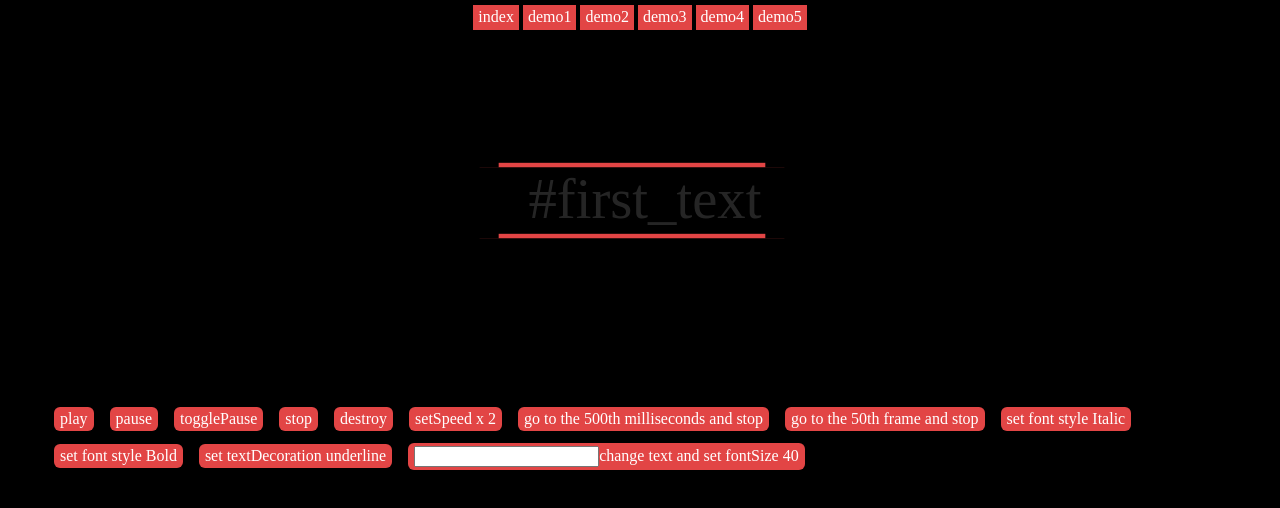
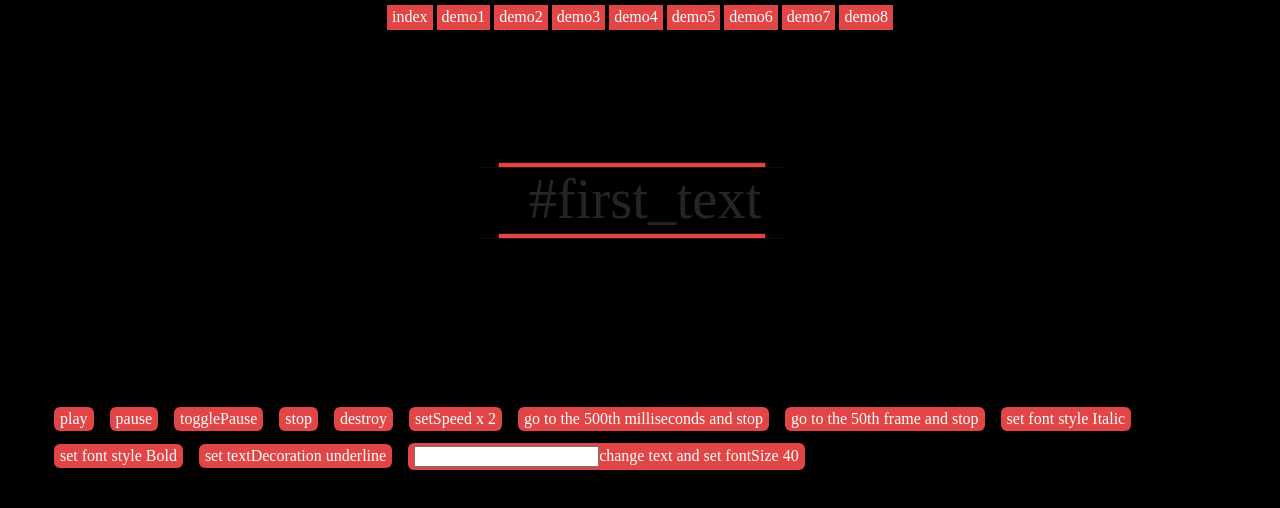
Before and after one commit to skillnull/Lottie-Web-Caption-Animation, a plain HTML site: page index.html in a window 1280 px wide. Drawn offline with Linux system fonts and the light colour scheme.

Commit message:
file update

```diff
--- a/index.html
+++ b/index.html
@@ -13,6 +13,9 @@
     <a href="html/demo3.html">demo3</a>
     <a href="html/demo4.html">demo4</a>
     <a href="html/demo5.html">demo5</a>
+    <a href="html/demo6.html">demo6</a>
+    <a href="html/demo7.html">demo7</a>
+    <a href="html/demo8.html">demo8</a>
 </nav>
 <div id="animation" class="animation-box"></div>
 <div class="methods">
```
Also changed, not shown: image/sample.gif, 7 other files.
